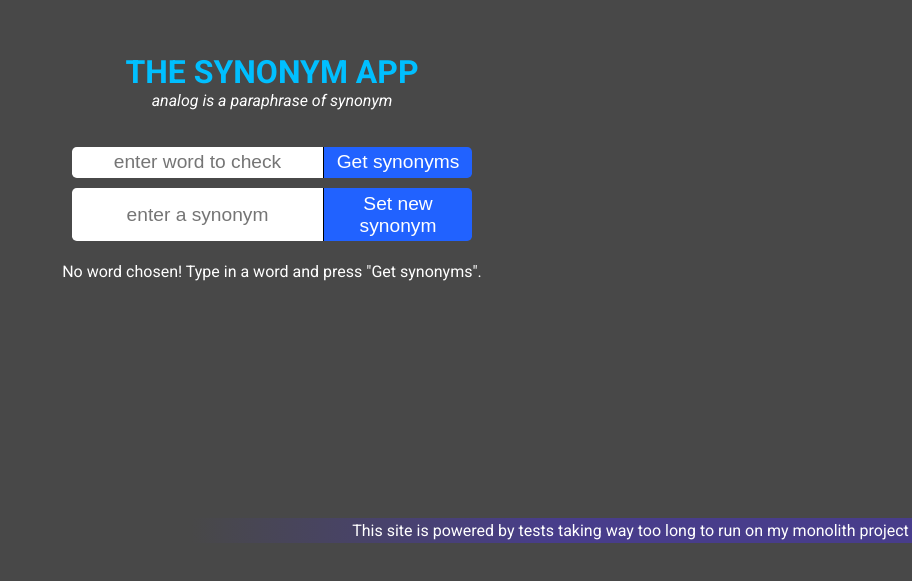
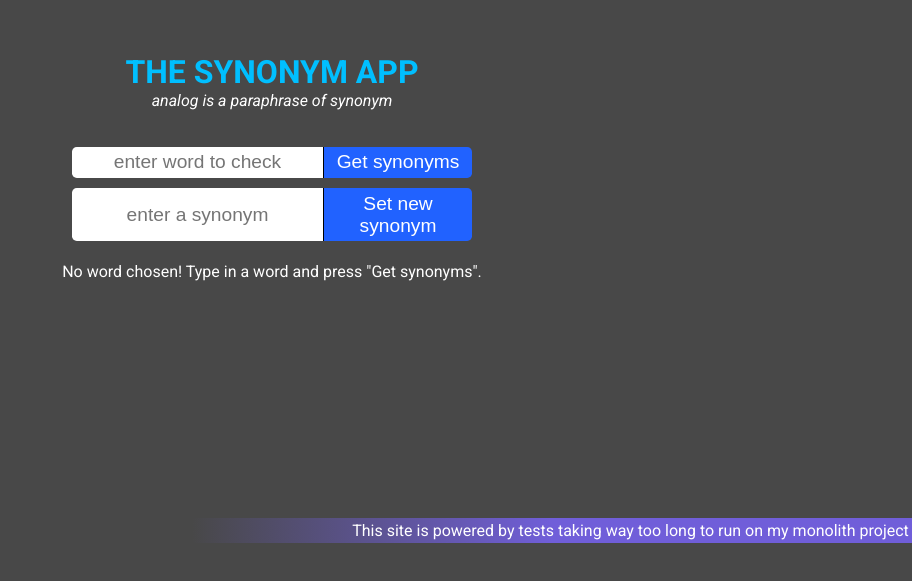
Before and after one commit to Supperhero1/synonym-app, a React (Create React App) app in the folder m53c-synonym-app-react/frontend/: page / in a window 1280 px wide. Shown: the part 257-838 px from the top of the page, without its empty margins (368-1280 px from the left). Built offline with nearby package versions, Linux system fonts and the light colour scheme.

Commit message:
chore: css tweak

```diff
--- a/m53c-synonym-app-react/frontend/src/components/Footer/Footer.module.scss
+++ b/m53c-synonym-app-react/frontend/src/components/Footer/Footer.module.scss
@@ -4,7 +4,7 @@
   bottom: 0;
   padding: 0.2rem 0.2rem 0.2rem 10rem;
   color: white;
-  background: linear-gradient(to right, #484848, darkslateblue 50%, darkslateblue);
+  background: linear-gradient(to right, #484848, #705ed9 50%, #705ed9);
   cursor: pointer;
   .tooltip {
     position: absolute;
```
